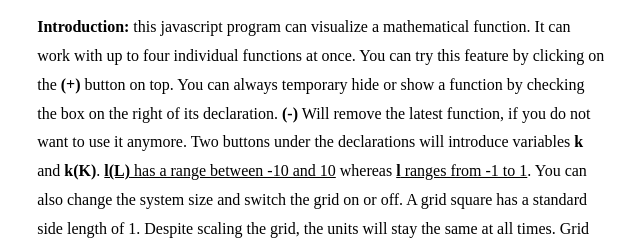
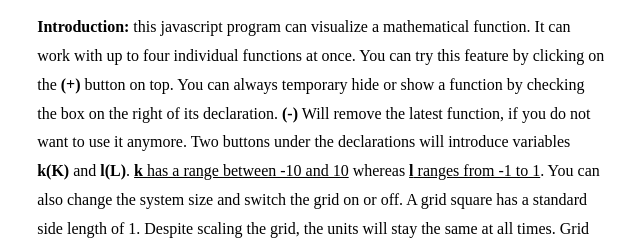
Before and after one commit to DanielBartolic/mathgraph, a plain HTML site: page index.html in a window 1280 px wide. Shown: the part 1094-1344 px from the top of the page, without its empty margins (34-674 px from the left). Drawn offline with Linux system fonts and the light colour scheme.

Commit message:
Add files via upload

```diff
--- a/index.html
+++ b/index.html
@@ -37,7 +37,7 @@
                         try this feature by clicking on the <b>(+)</b> button on top.
                         You can always temporary hide or show a function by checking the box on the right of its
                         declaration.<b> (-)</b> Will remove the latest function, if you do not want to use it anymore. Two buttons under the declarations
-                        will introduce variables <b>k</b> and <b>k(K)</b>. <u><b>l(L)</b> has a range between -10 and 10</u>  whereas <u><b>l</b> ranges from -1 to 1</u>.
+                        will introduce variables <b>k(K)</b> and <b>l(L)</b>. <u><b>k</b> has a range between -10 and 10</u>  whereas <u><b>l</b> ranges from -1 to 1</u>.
                         You can also change the system size and switch the grid on or off. A grid square has a standard side length of 1. Despite scaling the grid,
                         the units will stay the same at all times. Grid ratio is 1:1.
                     </p>
```
